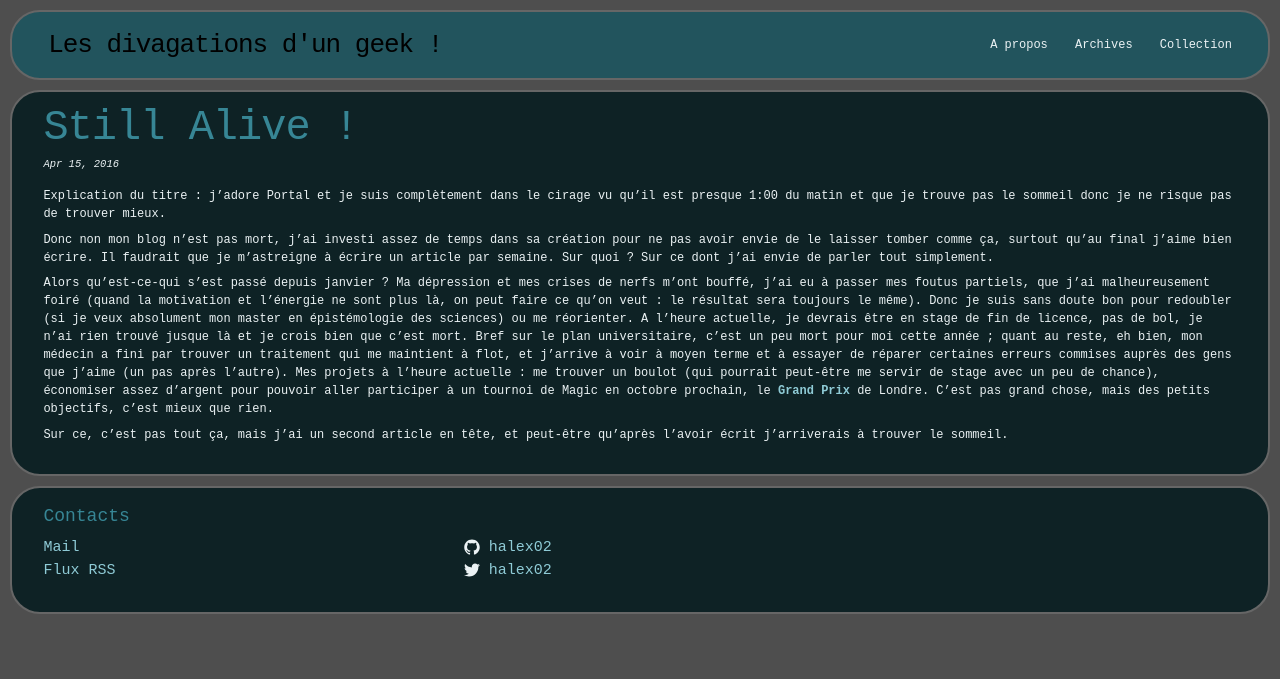
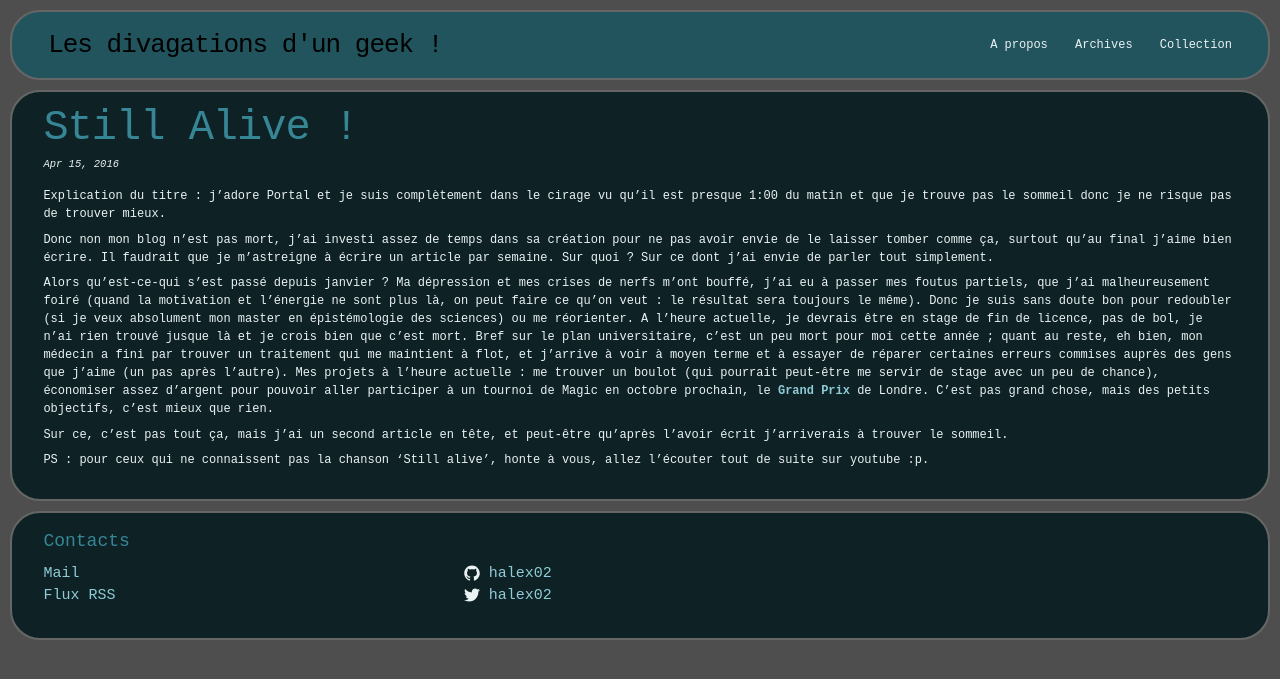
Before and after one commit to halex02/halex02.github.io, a Jekyll site: the page built from _posts/2016-04-15-Still-Alive.markdown, in a window 1280 px wide. Shown: the top 679 px of the page. Built offline with Jekyll 4.4.1, drawn with Linux system fonts in a browser that asks for light colours; nearby versions of some CDN libraries; library files that are not in the unit come from our copies; comment, search, counter and statistics services are not loaded.

Commit message:
addendum article still alive

```diff
--- a/_posts/2016-04-15-Still-Alive.markdown
+++ b/_posts/2016-04-15-Still-Alive.markdown
@@ -13,3 +13,5 @@ Donc non mon blog n'est pas mort, j'ai investi assez de temps dans sa création
 Alors qu'est-ce-qui s'est passé depuis janvier ? Ma dépression et mes crises de nerfs m'ont bouffé, j'ai eu à passer mes foutus partiels, que j'ai malheureusement foiré (quand la motivation et l'énergie ne sont  plus là, on peut faire ce qu'on veut : le résultat sera toujours le même). Donc je suis sans doute bon pour redoubler (si je veux absolument mon master en épistémologie des sciences) ou me réorienter. A l'heure actuelle, je devrais être en stage de fin de licence, pas de bol, je n'ai rien trouvé jusque là et je crois bien que c'est mort. Bref sur le plan universitaire, c'est un peu mort pour moi cette année ; quant au reste, eh bien, mon médecin a fini par trouver un traitement qui me maintient à flot, et j'arrive à voir à moyen terme et à essayer de réparer certaines erreurs commises auprès des gens que j'aime (un pas après l'autre). Mes projets à l'heure actuelle : me trouver un boulot (qui pourrait peut-être me servir de stage avec un peu de chance), économiser assez d'argent pour pouvoir aller participer à un tournoi de Magic en octobre prochain, le [Grand Prix](http://mtgsalvation.gamepedia.com/Grand_Prix) de Londre. C'est pas grand chose, mais des petits objectifs, c'est mieux que rien.
 
 Sur ce, c'est pas tout ça, mais j'ai un second article en tête, et peut-être qu'après l'avoir écrit j'arriverais à trouver le sommeil.
+
+PS : pour ceux qui ne connaissent pas la chanson 'Still alive', honte à vous, allez l'écouter tout de suite sur youtube :p.
```
